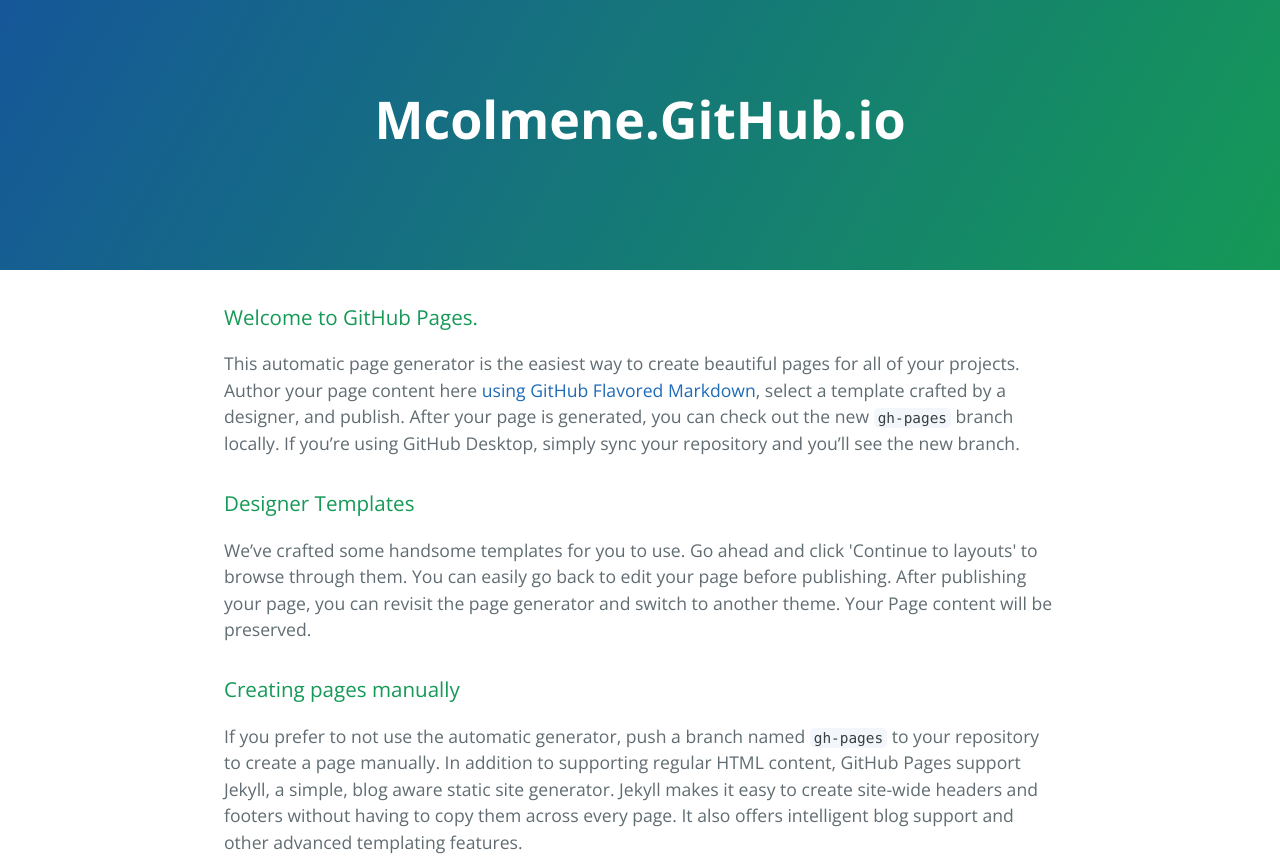
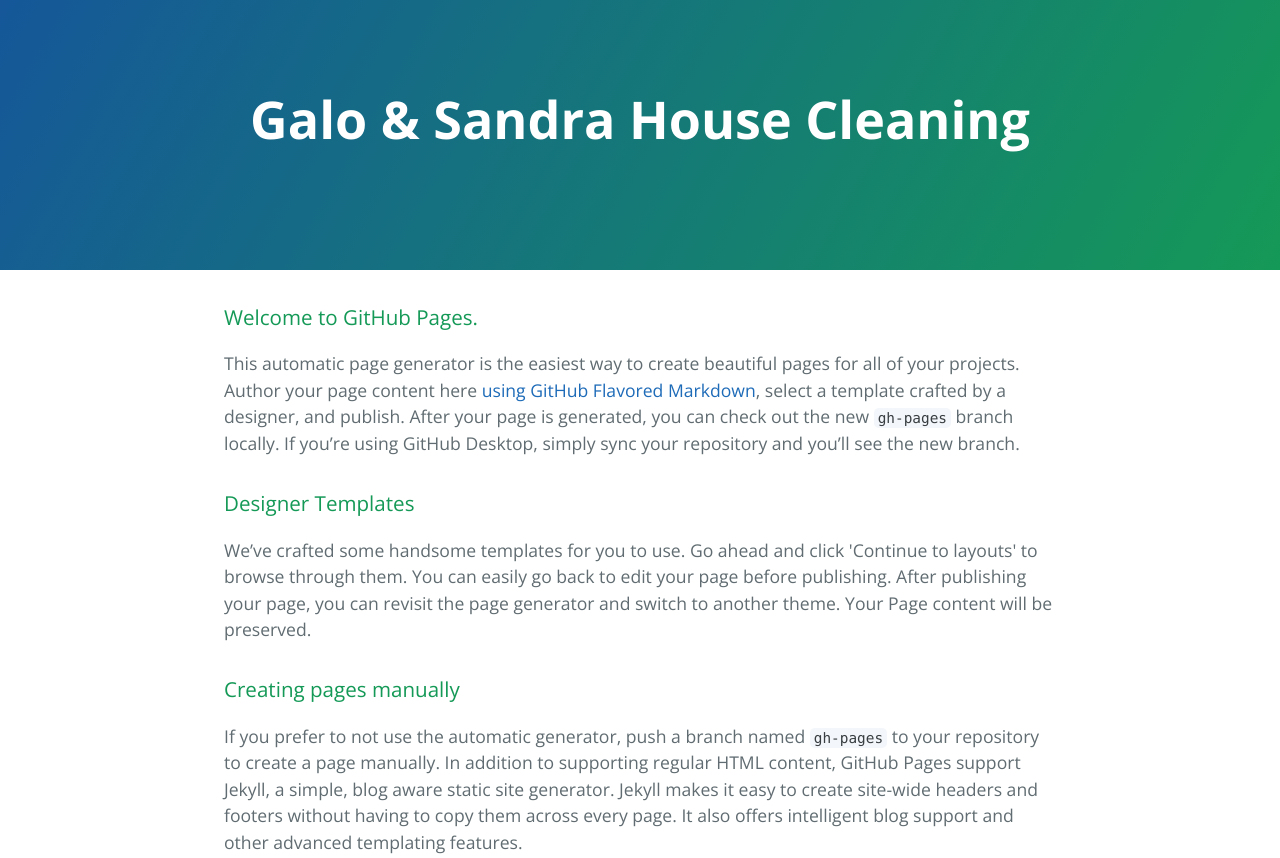
Before and after one commit to mcolmene/gshousecleaning, a plain HTML site: page index.html in a window 1280 px wide. Shown: the top 858 px of the page. Drawn offline with nearby package versions, Linux system fonts and the light colour scheme.

Commit message:
updates of page title

```diff
--- a/index.html
+++ b/index.html
@@ -2,7 +2,7 @@
 <html lang="en-us">
   <head>
     <meta charset="UTF-8">
-    <title>Mcolmene.GitHub.io by mcolmene</title>
+    <title>GS House Cleaning</title>
     <meta name="viewport" content="width=device-width, initial-scale=1">
     <link rel="stylesheet" type="text/css" href="stylesheets/normalize.css" media="screen">
     <link href='https://fonts.googleapis.com/css?family=Open+Sans:400,700' rel='stylesheet' type='text/css'>
@@ -11,7 +11,7 @@
   </head>
   <body>
     <section class="page-header">
-      <h1 class="project-name">Mcolmene.GitHub.io</h1>
+      <h1 class="project-name">Galo & Sandra House Cleaning</h1>
       <h2 class="project-tagline"></h2>
     </section>
 
```
